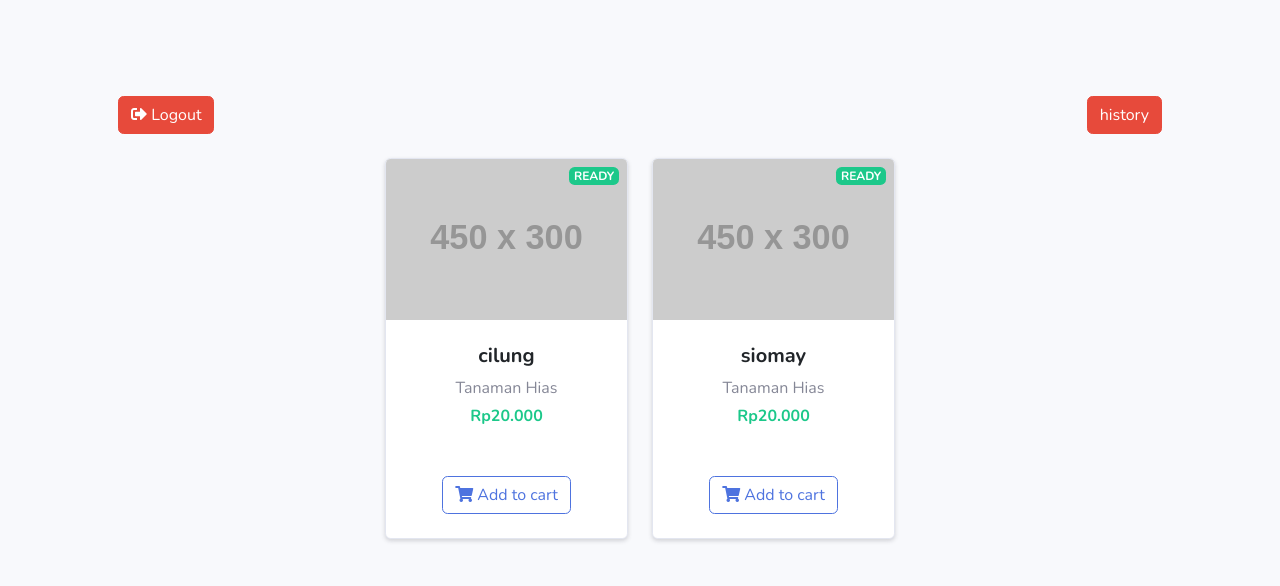
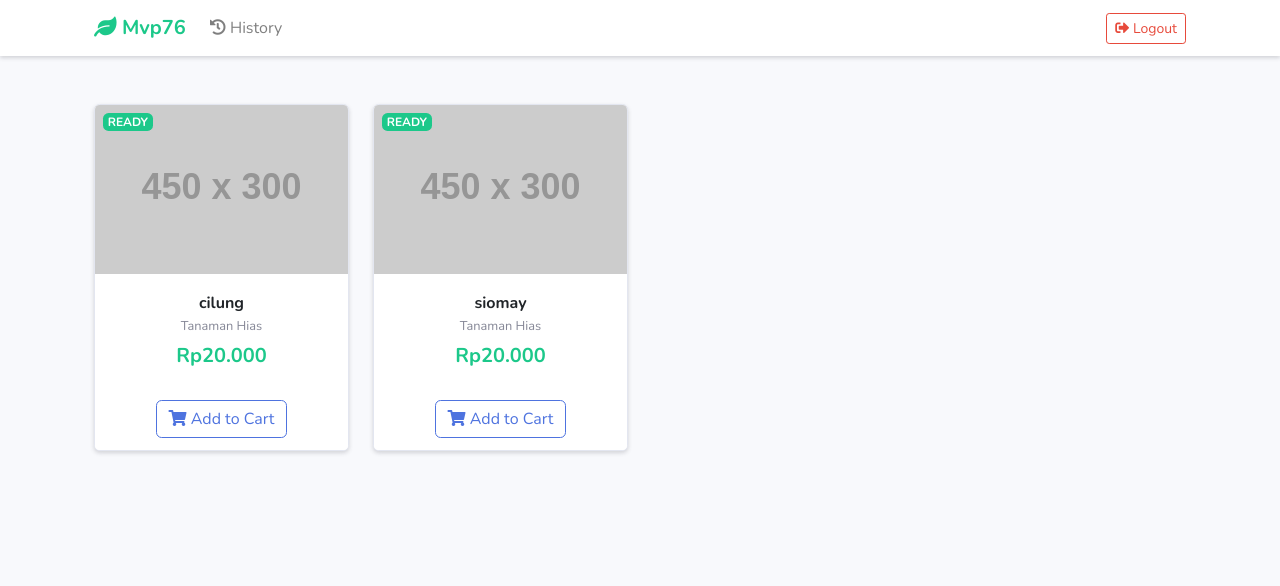
Before and after one commit to girinkoi/mvp_76, a CodeIgniter app: page /database/index.php/orders in a window 1280 px wide. Shown: the top 586 px of the page. Run offline with CodeIgniter, Linux system fonts and the light colour scheme; a user stored in the database is signed in; data comes from the database, SQL or seed files in the repository; grey boxes labelled with a size stand in for pictures from a placeholder-image service; some libraries are stand-ins or nearby versions.

Commit message:
fix/design-login

```diff
--- a/application/models/M_tanaman.php
+++ b/application/models/M_tanaman.php
@@ -5,7 +5,10 @@ class M_tanaman extends CI_Model {
 
     public function get_all_tanaman()
     {
-        return $this->db->get('plants')->result();
+        $this->db->where_in('status', ['ready', 'pending']);
+        $query = $this->db->get('plants');
+
+        return $query->result();
     }
 
     public function add_tanaman($data)
--- a/application/views/v_orders_users.php
+++ b/application/views/v_orders_users.php
@@ -15,74 +15,102 @@
 
     <!-- SB Admin 2 CSS -->
     <link rel="stylesheet" href="<?= base_url('main_assets/assets/css/sb-admin-2.min.css') ?>">
-
-    <!-- DataTables CSS (kalau memang dipakai) -->
-    <link rel="stylesheet" href="<?= base_url('main_assets/assets/vendor/datatables/dataTables.bootstrap4.min.css') ?>">
 </head>
 
 <body id="page-top" class="bg-light">
 
+<!-- Navbar -->
+<nav class="navbar navbar-expand-lg navbar-light bg-white shadow-sm">
+    <div class="container">
+        <a class="navbar-brand font-weight-bold text-success">
+            <i class="fas fa-leaf"></i> Mvp76
+        </a>
+
+        <button class="navbar-toggler" type="button" data-toggle="collapse" data-target="#mainNavbar">
+            <span class="navbar-toggler-icon"></span>
+        </button>
+
+        <div class="collapse navbar-collapse" id="mainNavbar">
+            <ul class="navbar-nav mr-auto">
+                <li class="nav-item">
+                    <a class="nav-link" href="<?= site_url('history/user') ?>">
+                        <i class="fas fa-history"></i> History
+                    </a>
+                </li>
+            </ul>
+
+            <ul class="navbar-nav">
+                <li class="nav-item">
+                    <a class="btn btn-outline-danger btn-sm"
+                       href="<?= site_url('login/logout') ?>">
+                        <i class="fas fa-sign-out-alt"></i> Logout
+                    </a>
+                </li>
+            </ul>
+        </div>
+    </div>
+</nav>
+
+<!-- Content -->
 <section class="py-5">
-    <div class="container px-4 px-lg-5 mt-5">
-        <div class="d-flex justify-content-between align-items-center mb-4">
-            <a class="btn btn-danger" href="<?= site_url('login/logout') ?>">
-                <i class="fas fa-sign-out-alt"></i> Logout
-            </a>
-            <a class="btn btn-danger" href="<?= site_url('history/user') ?>">
-                <i class=""></i> history
-            </a>
-        </div>
+    <div class="container">
 
-        <div class="row gx-4 gx-lg-5 row-cols-2 row-cols-md-3 row-cols-xl-4 justify-content-center">
+        <div class="row row-cols-2 row-cols-md-3 row-cols-xl-4">
+
             <?php foreach ($list_tanaman as $tanaman): ?>
             <?php
                 $status = $tanaman->status;
-                $badge_class = 'bg-secondary';
+                $badge_class = 'secondary';
 
                 if ($status == 'ready') {
-                    $badge_class = 'bg-success';
+                    $badge_class = 'success';
                 } elseif ($status == 'pending') {
-                    $badge_class = 'bg-warning';
+                    $badge_class = 'warning';
                 } elseif ($status == 'sold') {
-                    $badge_class = 'bg-danger';
+                    $badge_class = 'danger';
                 }
             ?>
-            <div class="col mb-5">
+
+            <div class="col mb-4">
                 <div class="card h-100 shadow-sm">
-                    <div class="badge <?= $badge_class ?> text-white position-absolute"
-                         style="top: 0.5rem; right: 0.5rem">
+                    <span class="badge badge-<?= $badge_class ?> position-absolute m-2">
                         <?= strtoupper($status) ?>
+                    </span>
+                    <img class="card-img-top"
+                         src="https://dummyimage.com/450x300/dee2e6/6c757d.jpg"
+                         alt="<?= $tanaman->name ?>">
+
+                    <div class="card-body text-center">
+                        <h6 class="font-weight-bold mb-1">
+                            <?= $tanaman->name ?>
+                        </h6>
+                        <p class="text-muted small mb-2">
+                            Tanaman Hias
+                        </p>
+                        <h5 class="text-success font-weight-bold mb-0">
+                            Rp<?= number_format($tanaman->price,0,',','.') ?>
+                        </h5>
                     </div>
 
-                    <img class="card-img-top"
-                         src="https://dummyimage.com/450x300/dee2e6/6c757d.jpg"
-                         alt="...">
-
-                    <div class="card-body p-4">
-                        <div class="text-center">
-                            <h5 class="fw-bolder">
-                                <?= $tanaman->name ?>
-                            </h5>
-                            <p class="text-muted mb-1">Tanaman Hias</p>
-                            <span class="font-weight-bold text-success">
-                                Rp<?= number_format($tanaman->price,0,',','.') ?>
-                            </span>
-                        </div>
+                    <div class="card-footer bg-white border-0 text-center">
+                        <a class="btn btn-outline-primary mt-auto"
+                           href="<?= site_url('orders/pesan/' . $tanaman->id); ?>">
+                            <i class="fas fa-shopping-cart"></i> Add to Cart
+                        </a>
                     </div>
 
-                    <div class="card-footer p-4 pt-0 border-top-0 bg-transparent">
-                        <div class="text-center">
-                            <a class="btn btn-outline-primary mt-auto"
-                               href="<?= site_url('orders/pesan/' . $tanaman->id); ?>">
-                                <i class="fas fa-shopping-cart"></i> Add to cart
-                            </a>
-                        </div>
-                    </div>
                 </div>
             </div>
+
             <?php endforeach; ?>
+
         </div>
     </div>
 </section>
+
+<!-- Bootstrap core JavaScript -->
+<script src="<?= base_url('main_assets/assets/vendor/jquery/jquery.min.js') ?>"></script>
+<script src="<?= base_url('main_assets/assets/vendor/bootstrap/js/bootstrap.bundle.min.js') ?>"></script>
+
 </body>
 </html>
```
Also changed, not shown: application/views/v_history_user.php (+31 -22 lines), application/views/v_login.php (+10 -11 lines).
